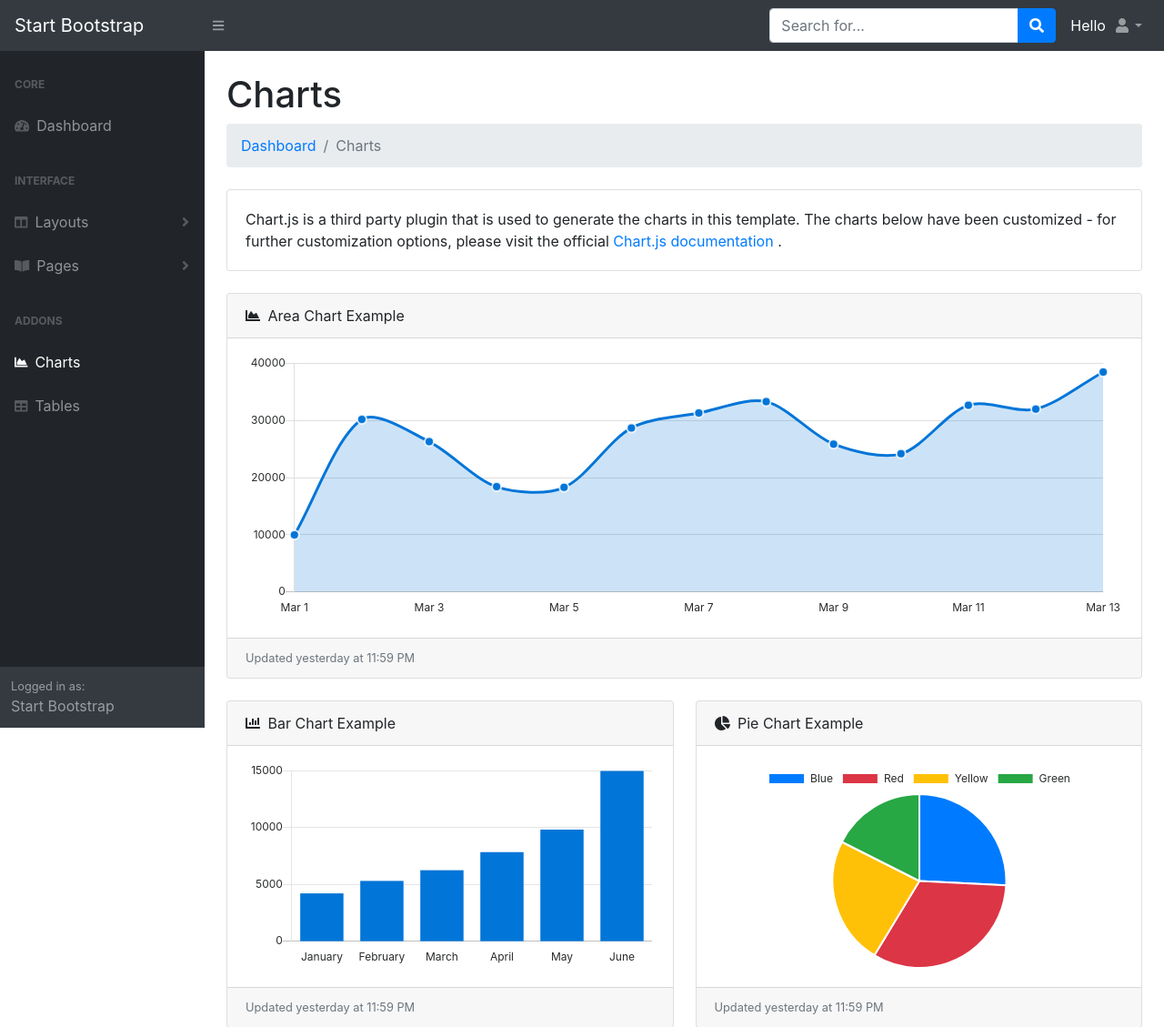
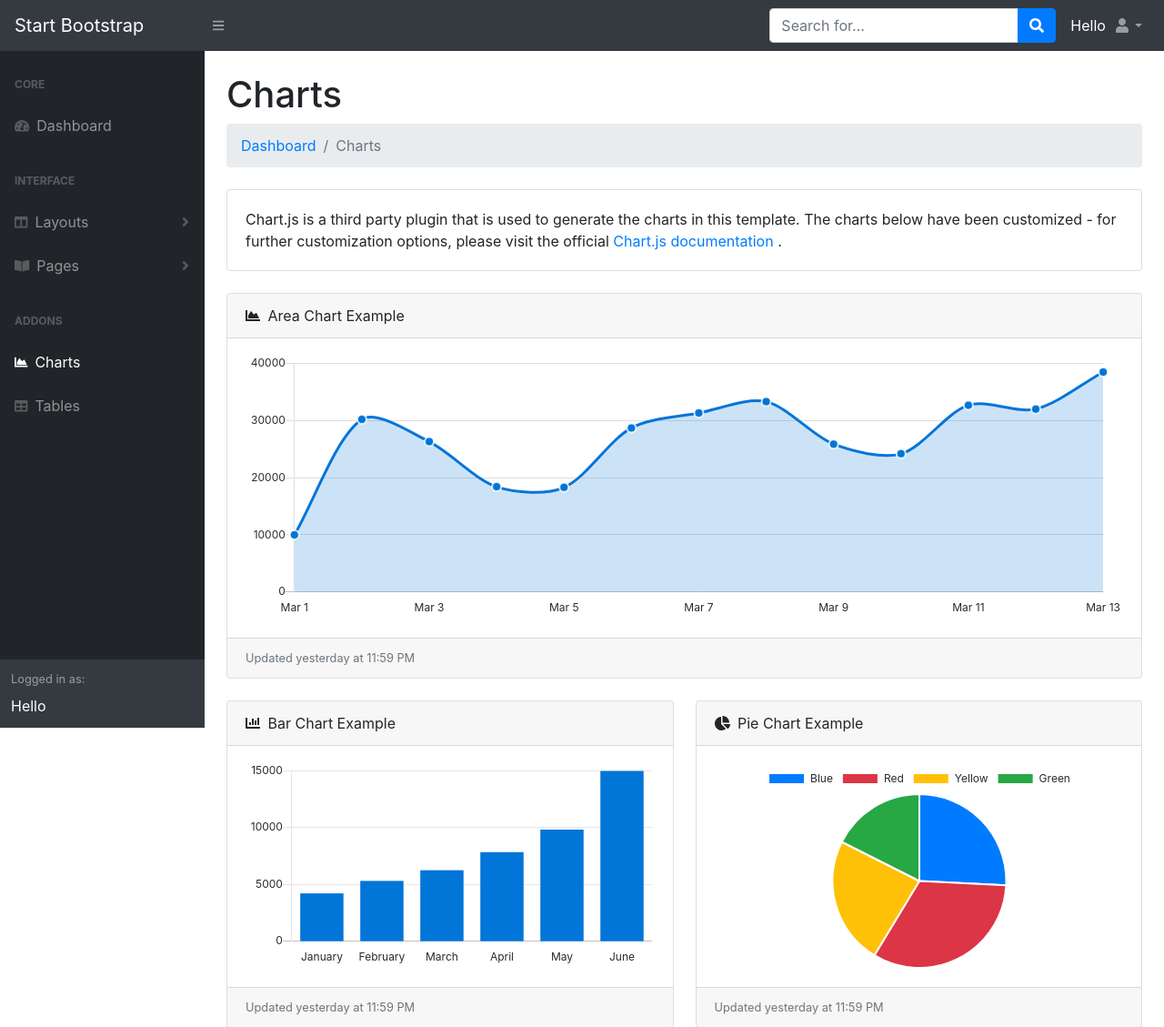
Before and after one commit to snigdho48/adminpanel, a Django app: page /charts/ in a window 1280 px wide. Shown: the top 1129 px of the page at 91% size. Run offline with Django 3.2, Linux system fonts and the light colour scheme; a user stored in the database is signed in; parts of the project's set-up code (start-up, migrations or seed data) failed here and were passed over; some libraries are stand-ins or nearby versions.

Commit message:
fix some bugs on show user in navbar

```diff
--- a/dashboard/views.py
+++ b/dashboard/views.py
@@ -86,7 +86,6 @@ def login(request):
         if user is not None:
 
             auth.login(request,user)
-            messages.info(request,'Signin successfully.')
             return redirect('index')
 
         else:
@@ -106,7 +105,7 @@ def login(request):
 def logout(request):
 
     auth.logout(request)
-    return render(request,'login.html')
+    return redirect('login')
 
 
 def layout(request):
--- a/templates/base.html
+++ b/templates/base.html
@@ -97,7 +97,12 @@
                     </div>
                     <div class="sb-sidenav-footer">
                         <div class="small">Logged in as:</div>
-                        Start Bootstrap
+                        {% if user.is_authenticated %}
+                        <div class="text-white mt-2">
+                          Hello {{user.first_name}}
+
+                        </div>
+                        {% endif %}
                     </div>
                 </nav>
             </div>
```
Also changed, not shown: admin.sqlite3.
